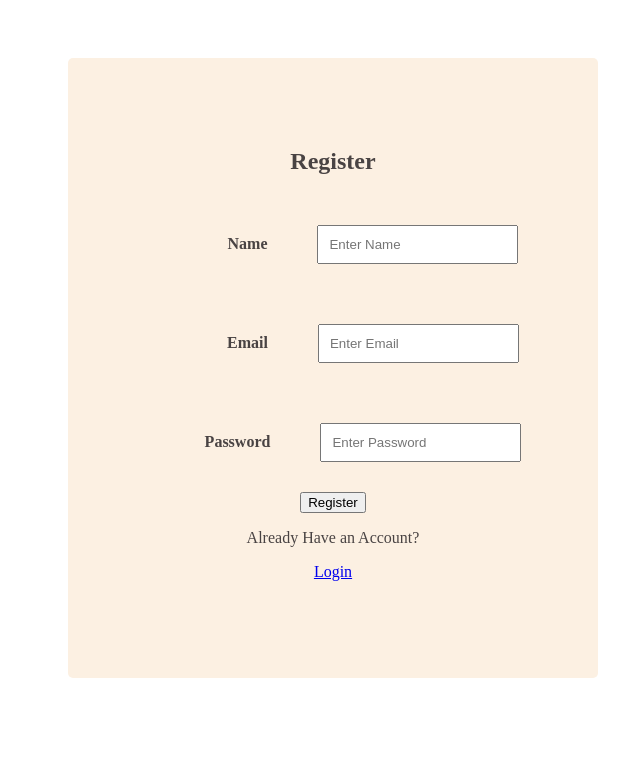
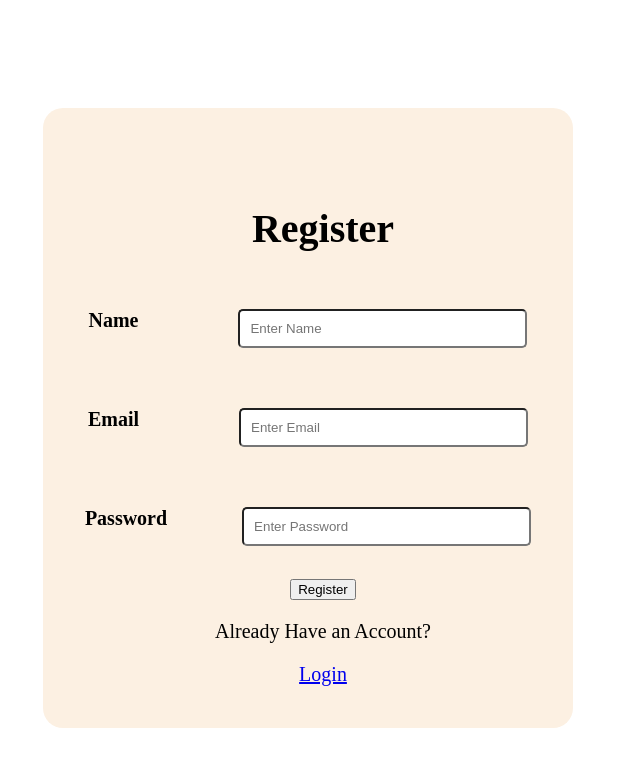
Before and after one commit to kmf0208/FlavorFinder, a React (Vite) app in the folder client/: page /register in a window 1280 px wide. Shown: the top 766 px of the page, without its empty margins (332-972 px from the left). Built offline with nearby package versions, Linux system fonts and the light colour scheme.

Commit message:
update a styling

```diff
--- a/client/src/Signup.jsx
+++ b/client/src/Signup.jsx
@@ -3,7 +3,7 @@ import React from "react";
 import { Link } from "react-router-dom";
 import axios from 'axios'
 import { useNavigate } from "react-router-dom";
-import './styling/register_login.css'
+import './styling/register.css'
 
 function Signup() {
     const [name, setName] = useState()
@@ -25,13 +25,14 @@ function Signup() {
   return (
       <div className="inner_background" >
         <div className="text_color">
-          <h2 id="registration">Register</h2>
+          <h1 id="registration">Register</h1>
           <form className="register_form" onSubmit={handleSubmit}>
             <div className="mb-3">
-              <label htmlFor="name">
+              <label id="name_title" htmlFor="name">
                 <strong>Name</strong>
               </label>
               <input
+              id="name_input"
                 type="text"
                 placeholder="Enter Name"
                 autoComplete="off"
@@ -41,10 +42,11 @@ function Signup() {
               />
             </div>
             <div className="mb-3">
-              <label htmlFor="email">
+              <label id="email_title" htmlFor="email">
                 <strong>Email</strong>
               </label>
               <input
+              id="email_input"
                 type="email"
                 placeholder="Enter Email"
                 autoComplete="off"
@@ -53,7 +55,7 @@ function Signup() {
               />
             </div>
             <div className="mb-3">
-              <label htmlFor="password">
+              <label id="password_title" htmlFor="password">
                 <strong>Password</strong>
               </label>
               <input
--- /dev/null
+++ b/client/src/styling/register.css
@@ -0,0 +1,59 @@
+body {
+    display: flex;
+    justify-content: center;
+}
+
+.inner_background{
+    display: flex;
+    background-color: #fcf0e2;
+    margin-top: 100px;
+    width: 530px;
+    height: 550px;
+    padding-top: 70px;
+    border-radius: 20px;
+    text-align: center;
+    font-family: "Times New Roman";
+    font-size: 20px;
+
+}
+
+
+
+.mb-3{
+    width: 550px;
+    padding: 30px 5px;
+    display: flex;
+    justify-content: center;
+}
+
+#password_input, #name_input, #email_input {
+    margin-right: 30px;
+    width: 175px;
+    padding-right: 100px;
+}
+
+#password_input {
+    /* width: 175px;
+    margin-left: 40px; */
+    /* display: flex;
+    justify-content: center; */
+
+}
+
+#password_title {
+    padding-right: 75px;
+    /* display: flex;
+    justify-content: center; */
+    /* position: absolute;
+    left: 270px; */
+
+}
+
+input {
+    padding: 10px;
+    border-radius: 5px;
+}
+
+#name_title, #email_title {
+    padding-right: 100px;
+}
--- a/client/src/styling/register_login.css
+++ /dev/null
@@ -1,42 +0,0 @@
-body {
-    display: flex;
-    justify-content: center;
-}
-
-
-.text_color {
-    color: #494343;
-}
-
-.inner_background{
-    background-color: #fcf0e2;
-    margin-top: 50px;
-    margin-left: 50px;
-    width: 530px;
-    height: 550px;
-    padding-top: 70px;
-    border-radius: 5px;
-    text-align: center;
-    font-family: "Times New Roman";
-}
-
-
-
-.mb-3{
-    border-radius: 5px;
-    width: 500px;
-    align-items: center;
-    padding: 30px;
-}
-
-#password_input {
-    margin-right: 20px;
-}
-
-input {
-    padding: 10px;
-}
-
-strong{
-    padding: 50px;
-}
```
